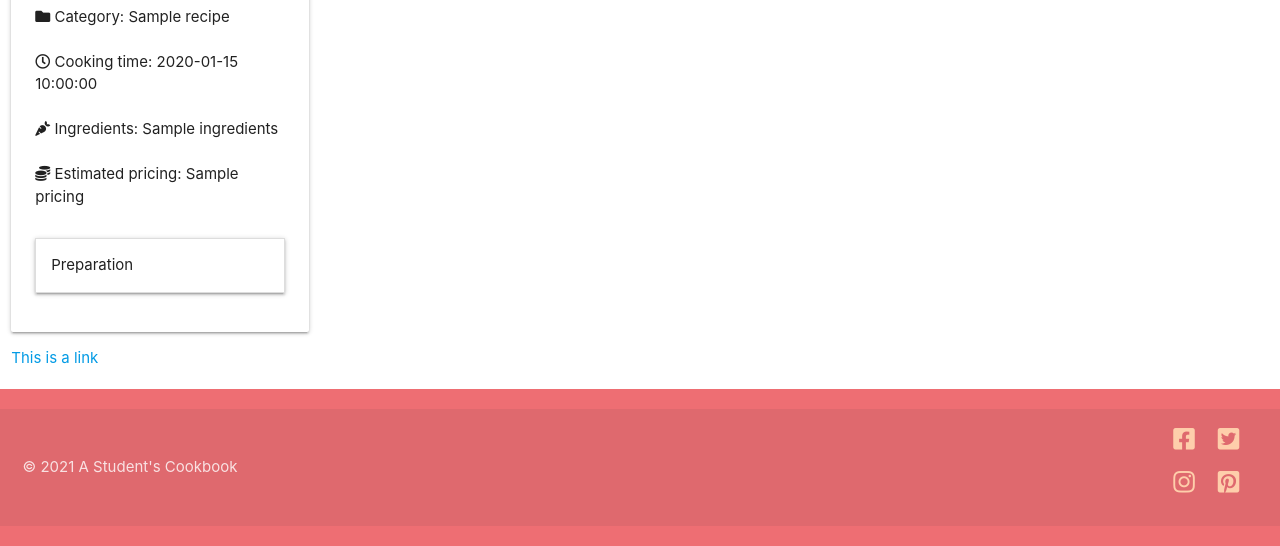
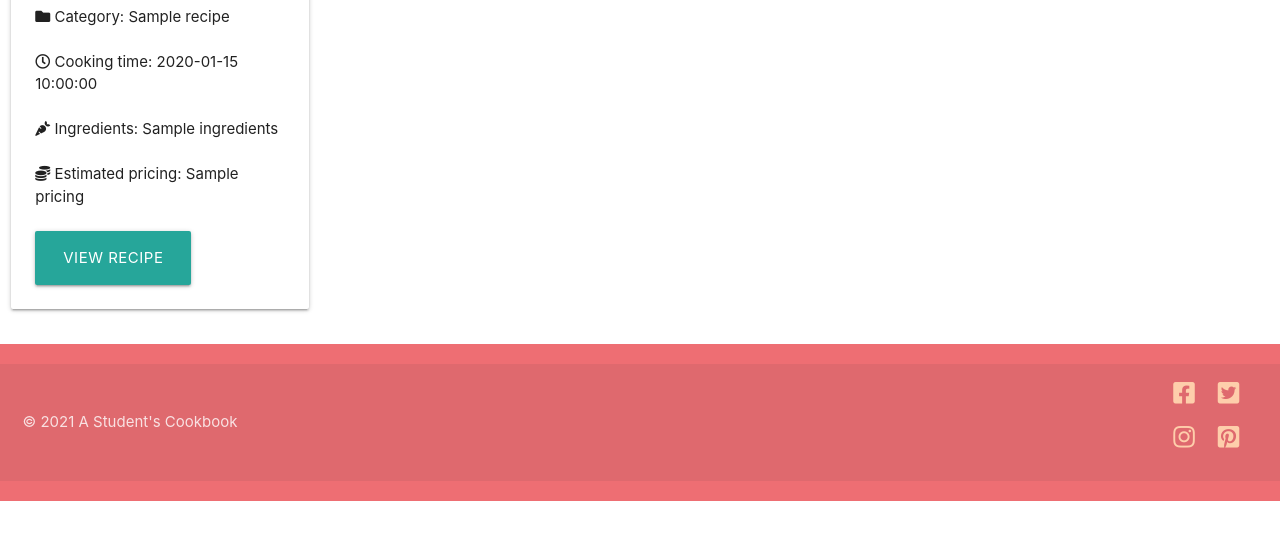
Before and after one commit to hddahdda/student_cookbook, a Flask app: page /recipes in a window 1280 px wide. Shown: the part 638-1184 px from the top of the page. After the commit the page ends 1139 px from the top, so only its background shows below. Run offline with Flask 2, Linux system fonts and the light colour scheme; a database or web service that is not in the repository returns one stand-in record (values such as "Sample title"); some libraries are stand-ins or nearby versions.

Commit message:
added view recipe button to recipes.html, created recipe.html for viewing single recipes

```diff
--- a/app.py
+++ b/app.py
@@ -66,7 +66,8 @@ def login():
                         "profile", username=session["user"]))
 
             else:
-                flash("The username or password was incorrect, please try again.")
+                flash(
+                    "The username or password was incorrect, please try again.")
                 return redirect(url_for("login"))
 
         else:
--- /dev/null
+++ b/templates/recipe.html
@@ -0,0 +1,6 @@
+{% extends "base.html" %}
+{% block content %}
+
+<h3 class="center-align">{{ recipe.recipy_name }}</h2>
+
+{% endblock %}
--- a/templates/recipes.html
+++ b/templates/recipes.html
@@ -23,20 +23,13 @@
                   <img src="images/sample-1.jpg">
                 </div>
                 <div class="card-content">
-                  <h4 class="card-title">{{ recipe.recipy_name }}</h4>
+                  <h4 class="card-title">{{ recipe.recipe_name }}</h4>
                   <p><i class="fas fa-folder"></i> Category: {{ recipe.category_name }}</p><br>
                   <p><i class="far fa-clock"></i> Cooking time: {{ recipe.cooking_time }}</p><br>
                   <p><i class="fas fa-carrot"></i> Ingredients: {{ recipe.ingredients }}</p><br>
                   <p><i class="fas fa-coins"></i> Estimated pricing: {{ recipe.pricing }}</p><br>
-                  <ul class="collapsible">
-                    <li>
-                      <div class="collapsible-header">Preparation</div>
-                      <div class="collapsible-body"><span>{{ recipe.preparation }}</span></div>
-                    </li>
+                    <a href="" class="waves-effect waves-light btn-large">View Recipe</a>
                   </div>
-                </div>
-                <div class="card-action">
-                  <a href="#">This is a link</a>
                 </div>
               </div>
               {% endfor %}
```
